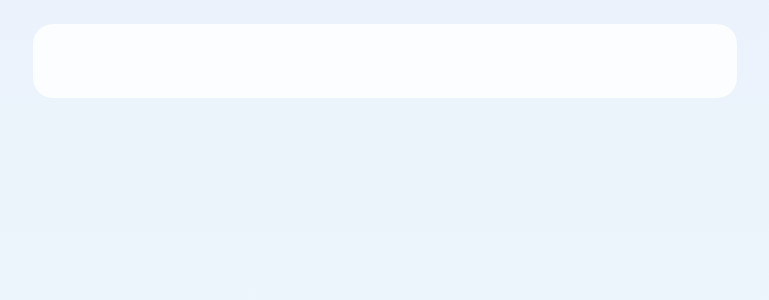
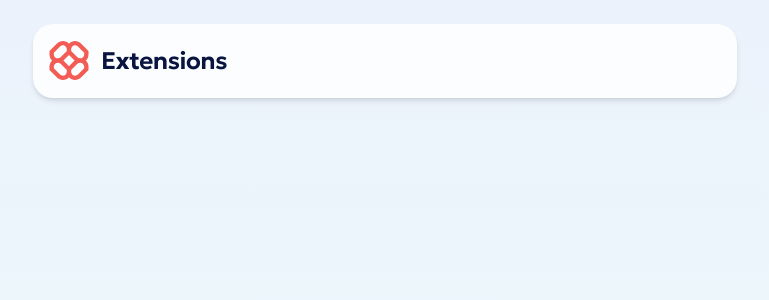
Before and after one commit to SirTurboPascal/tp-browser-extension-manager, a Next.js app: page / in a window 1280 px wide. Shown: the top 300 px of the page, without its empty margins (255-1024 px from the left). Built offline with nearby package versions, Linux system fonts and the light colour scheme.

Commit message:
Adds Logo component

```diff
--- a/src/components/Header.tsx
+++ b/src/components/Header.tsx
@@ -1,3 +1,9 @@
+import Logo from '@/components/Logo';
+
 export default function () {
-	return <header className='bg-neutral-0 rounded-10 md:rounded-20 flex h-[66px] flex-row px-150 md:h-[74px] md:px-200 dark:bg-neutral-800' />;
+	return (
+		<header className='bg-neutral-0 rounded-10 md:rounded-20 flex h-[66px] flex-row items-center px-150 shadow-md md:h-[74px] md:px-200 dark:bg-neutral-800'>
+			<Logo />
+		</header>
+	);
 }
--- /dev/null
+++ b/src/components/Logo/index.tsx
@@ -0,0 +1,16 @@
+import Image from 'next/image';
+import Link from 'next/link';
+
+import logoImage from '@/components/Logo/logo.svg';
+
+export default function () {
+	return (
+		<Link className='group flex flex-row items-center gap-150' href='/'>
+			<div className='relative size-[40px] shrink-0'>
+				<Image alt='Logo' src={logoImage} fill />
+			</div>
+
+			<span className='font-geologica dark:text-neutral-0 text-[24px] font-semibold -tracking-[0.5px] whitespace-nowrap text-neutral-900 group-hover:underline'>Extensions</span>
+		</Link>
+	);
+}
--- a/src/styles/globals.css
+++ b/src/styles/globals.css
@@ -6,7 +6,7 @@
 	--breakpoint-lg: 1440px;
 
 	--color-*: initial;
-	--color-neutral-900: #095140;
+	--color-neutral-900: #091540;
 	--color-neutral-800: #202535;
 	--color-neutral-700: #2f364b;
 	--color-neutral-600: #535868;
```
Also changed, not shown: src/components/Logo/logo.svg (added).
